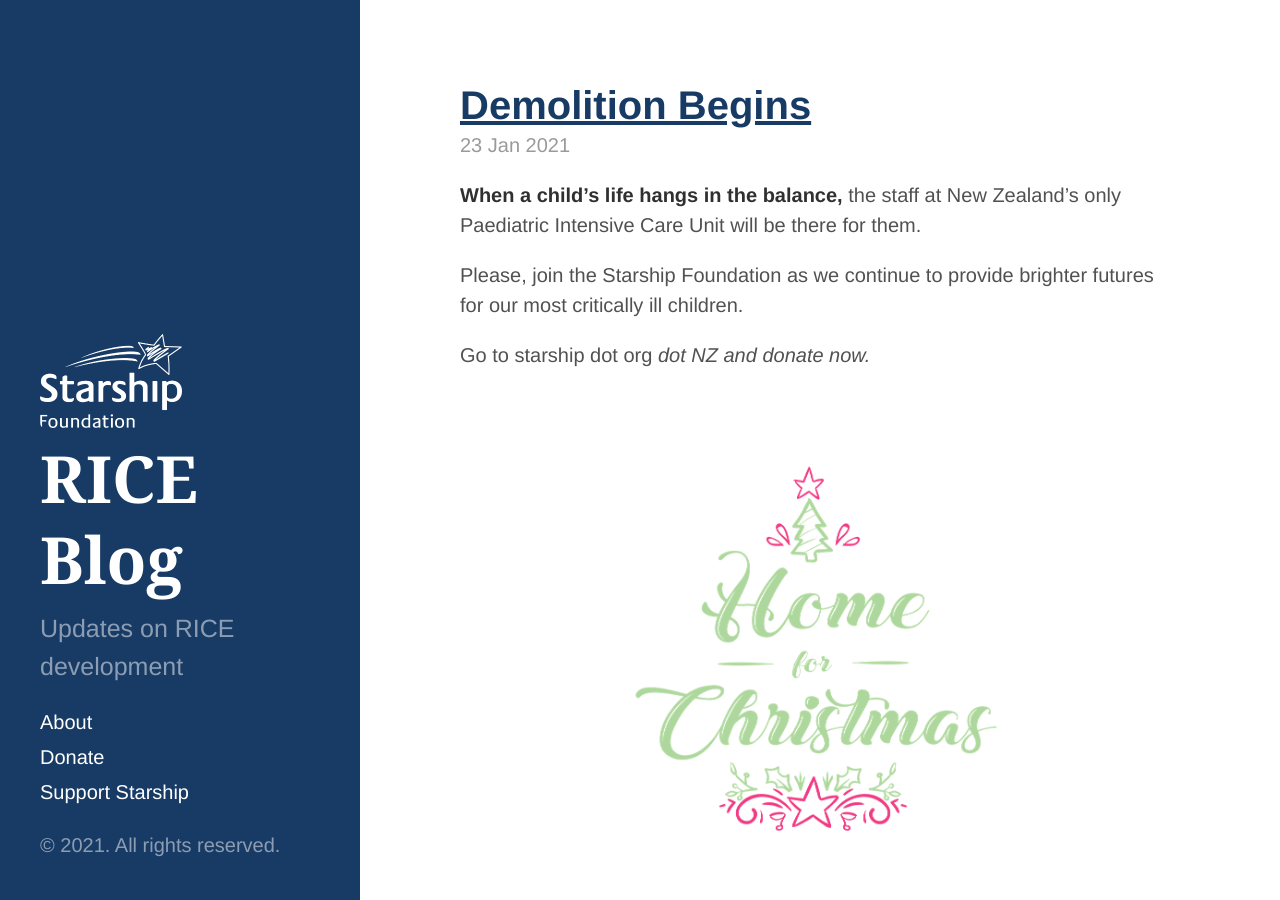
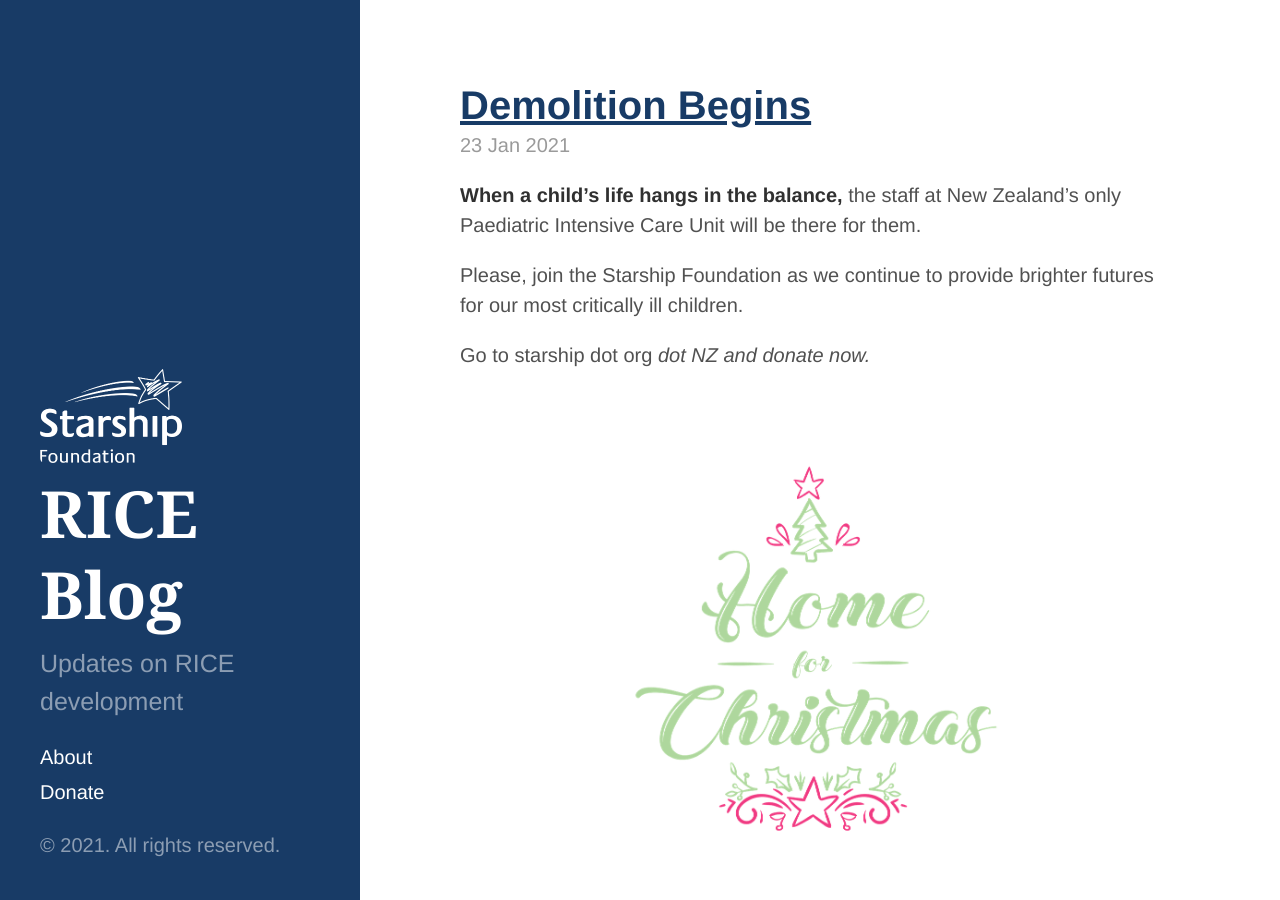
Before and after one commit to starshipfoundation/rice-blog, a Jekyll site: the page built from index.html, in a window 1280 px wide and 900 px high. Built offline with Jekyll 4.4.1, drawn with Linux system fonts in a browser that asks for light colours.

Commit message:
Remove "Support Starship" from sidebar

```diff
--- a/_includes/sidebar.html
+++ b/_includes/sidebar.html
@@ -26,8 +26,6 @@
           {% endif %}
         {% endif %}
       {% endfor %}
-
-      <a class="sidebar-nav-item" href="https://www.starship.org.nz/foundation/donation-form/">Support Starship</a>
     </nav>
 
     <p>&copy; {{ site.time | date: '%Y' }}. All rights reserved.</p>
```
